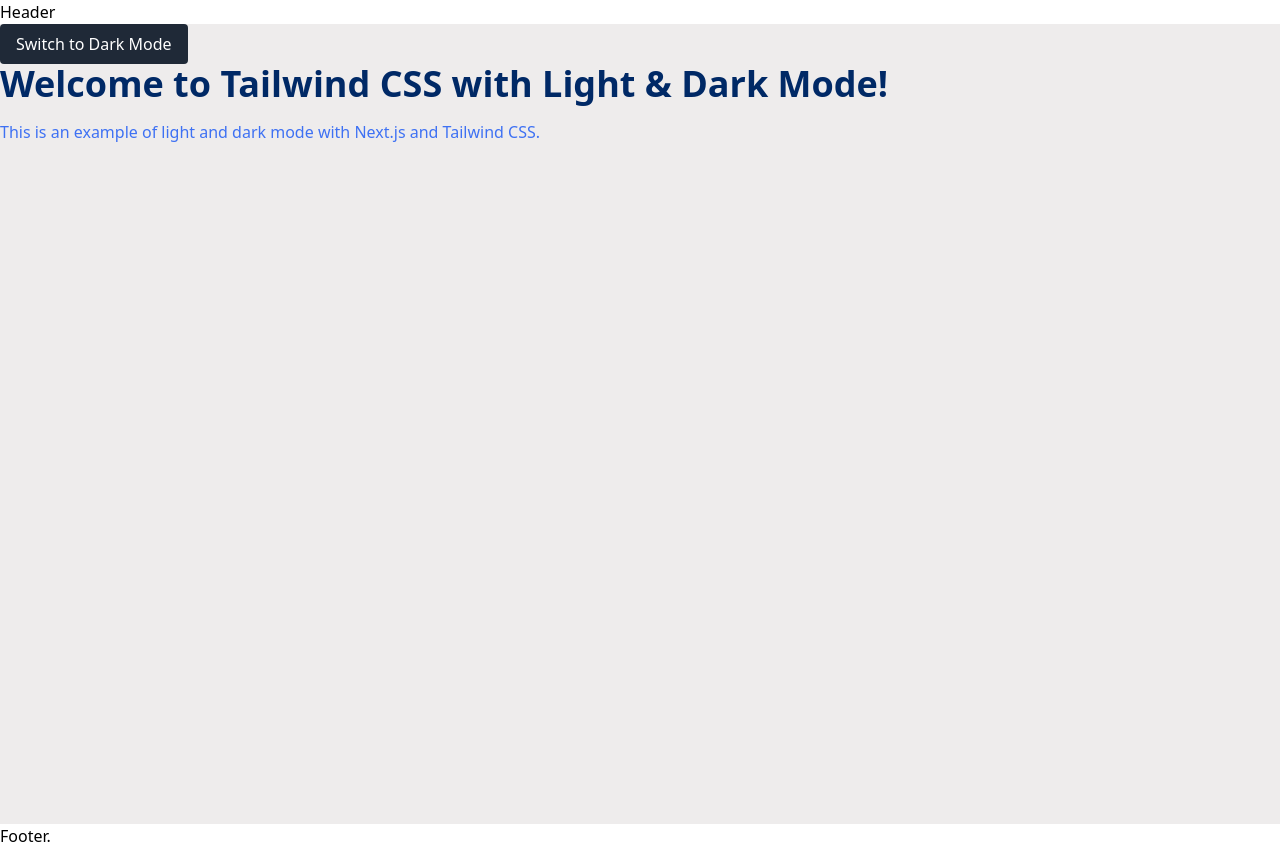
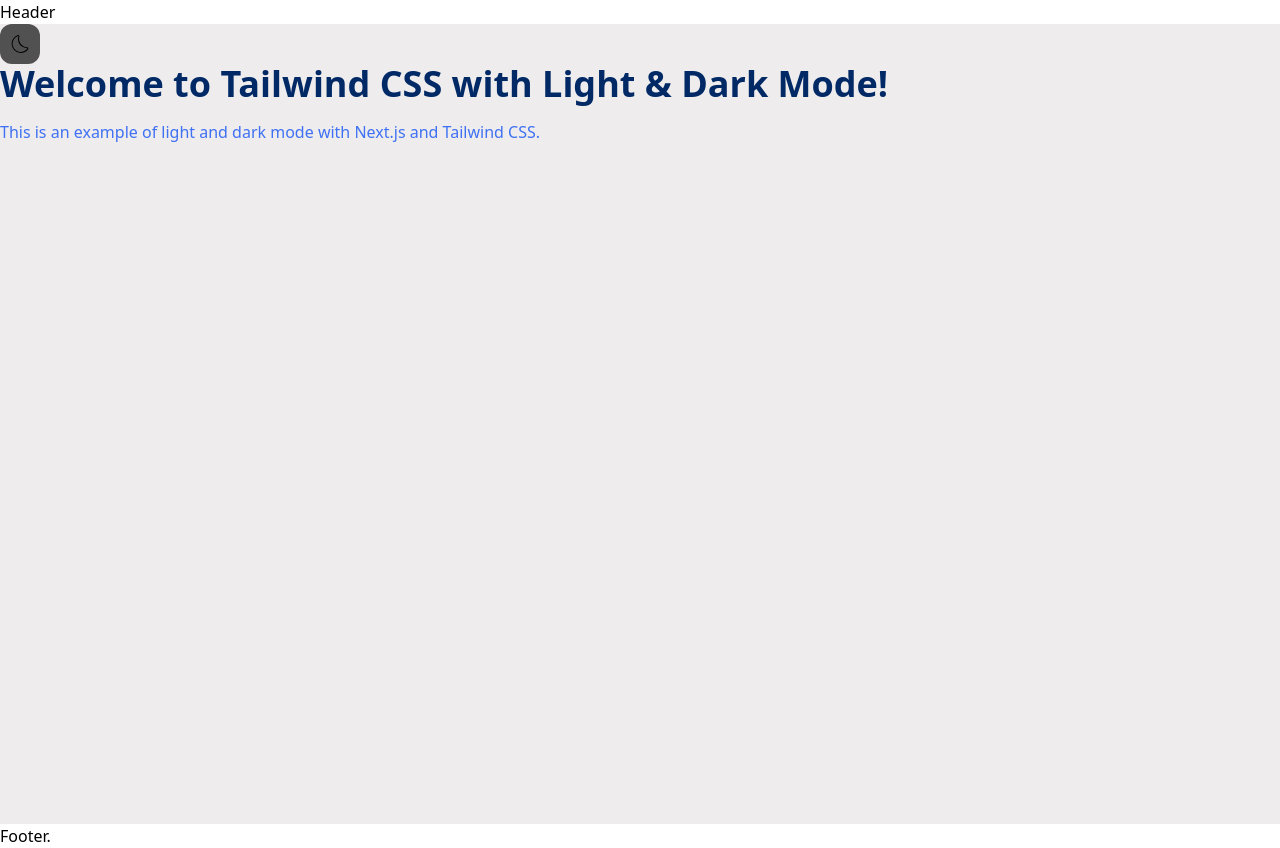
Before and after one commit to khachatryanhovhannes/news-website, a Next.js app: page / in a window 1280 px wide. Built offline with nearby package versions, Linux system fonts and the light colour scheme.

Commit message:
develop: Adding icon for mode changing

```diff
--- a/components/atoms/theme_toggle/index.tsx
+++ b/components/atoms/theme_toggle/index.tsx
@@ -1,4 +1,5 @@
 "use client";
+import { CiDark, CiLight } from "react-icons/ci";
 
 import { useState, useEffect } from "react";
 
@@ -41,9 +42,9 @@
   return (
     <button
       onClick={toggleTheme}
-      className="px-4 py-2 bg-gray-800 text-white rounded"
+      className="p-2 bg-background-secondary-dark dark:bg-background-secondary-light rounded-xl text-2xl"
     >
-      {isDarkMode ? "Switch to Light Mode" : "Switch to Dark Mode"}
+      {isDarkMode ? <CiLight /> : <CiDark />}
     </button>
   );
 };
```
Also changed, not shown: package.json (+6 -5 lines), 1 other file (tests, documents, lock files or other folders).
